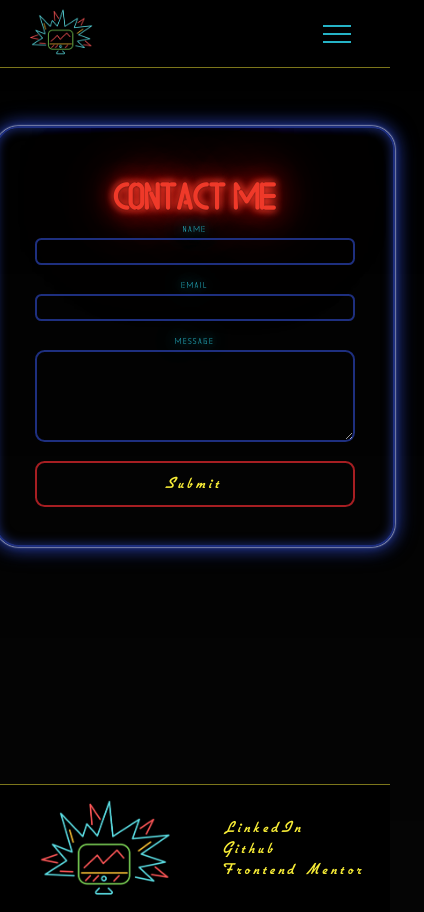
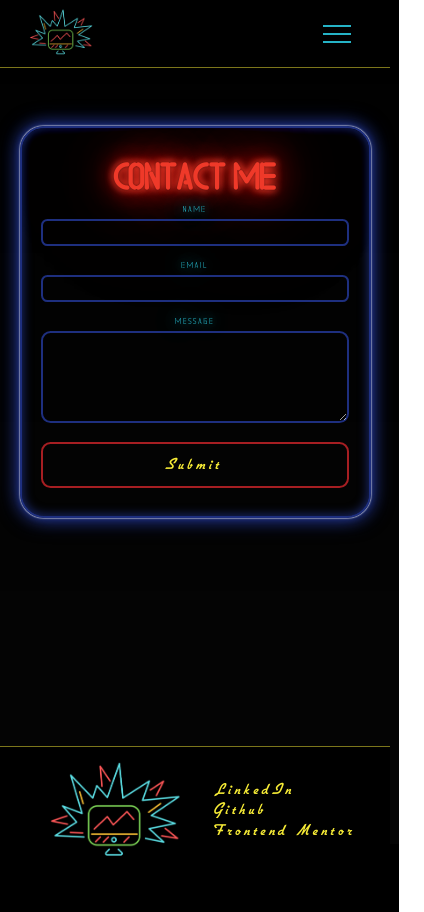
Before and after one commit to DonUggioni/my-portfolio, a React (Create React App) app: page /contact in a window 390 px wide. Shown: the whole page, 424 px wide, since content can reach past the window. Built offline with nearby package versions, Linux system fonts and the light colour scheme.

Commit message:
Finished media queries

```diff
--- a/src/components/contact-form/ContactForm.module.scss
+++ b/src/components/contact-form/ContactForm.module.scss
@@ -11,7 +11,9 @@
   // align-items: center;
 
   & .form_inner-wrapper {
-    width: 50rem;
+    width: 90vw;
+    max-width: 50rem;
+    // width: 100%;
     display: flex;
     flex-direction: column;
     align-items: center;
@@ -27,6 +29,10 @@
 
     position: relative;
     overflow: hidden;
+
+    @media screen and (max-width: 554px) {
+      padding: 1.2rem 2.4rem 3.6rem;
+    }
   }
 
   @include flicker;
--- a/src/components/footer/Footer.module.scss
+++ b/src/components/footer/Footer.module.scss
@@ -11,6 +11,11 @@
   margin-top: 9.6rem;
   border-top: 1px solid rgba(variables.$neon-yellow, 0.5);
   background-color: variables.$black;
+
+  @media screen and (max-width: 554px) {
+    gap: 2.4rem;
+    padding-bottom: 4.8rem;
+  }
 
   &_image-container {
     width: 20rem;
--- a/src/index.scss
+++ b/src/index.scss
@@ -25,7 +25,7 @@ html {
 }
 
 body {
-  // height: 100vh;
+  height: 100vh;
   font-family: SoftBox;
   background: linear-gradient(rgba(0, 0, 0, 1), rgba(0, 0, 0, 0.98));
 }
--- a/src/pages/about/About.module.scss
+++ b/src/pages/about/About.module.scss
@@ -124,7 +124,7 @@
 
     @media screen and (max-width: 554px) {
       flex-direction: column;
-      gap: 1.2rem;
+      gap: 1.6rem;
     }
   }
 
--- a/src/pages/home/Home.module.scss
+++ b/src/pages/home/Home.module.scss
@@ -35,6 +35,10 @@
     @media screen and (max-width: 554px) {
       font-size: variables.$h1-m;
     }
+
+    @media screen and (max-width: 396px) {
+      font-size: variables.$h1-s;
+    }
   }
 
   &__secondary {
@@ -51,6 +55,10 @@
 
     @media screen and (max-width: 554px) {
       font-size: variables.$h3-m;
+    }
+
+    @media screen and (max-width: 396px) {
+      font-size: variables.$h3-s;
     }
   }
 
--- a/src/pages/portfolio/Portfolio.scss
+++ b/src/pages/portfolio/Portfolio.scss
@@ -10,7 +10,15 @@
 
 .swiper {
   width: 100%;
-  padding-bottom: 4rem;
+  padding-bottom: 1rem;
+
+  // @media screen and (max-width: 846px) {
+  //   height: 100vh;
+  // }
+
+  // @media screen and (max-width: 554px) {
+  //   height: 100vh;
+  // }
 }
 
 .swiper-wrapper {
--- a/src/sass/_variables.scss
+++ b/src/sass/_variables.scss
@@ -1,10 +1,12 @@
 // Font sizes
 $h1-l: 15.2em;
 $h1-m: 12.1rem;
+$h1-s: 10.1rem;
 $h2-l: 10.2rem;
 $h2-m: 8.1rem;
 $h3-l: 6.75rem;
 $h3-m: 5.4rem;
+$h3-s: 4.2rem;
 $h4-l: 4.5rem;
 $h5-l: 3rem;
 $h5-m: 2rem;
```
